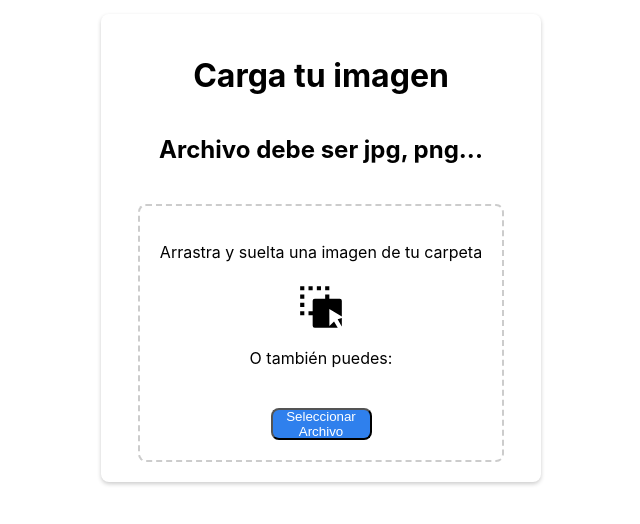
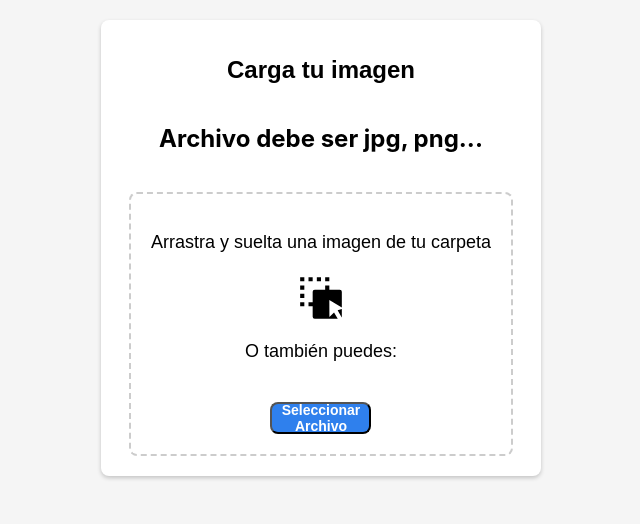
Before and after one commit to leygallego/carga_imagenes, a React (Create React App) app: page / in a window 1280 px wide. Shown: the part 152-676 px from the top of the page, without its empty margins (319-959 px from the left). Built offline with nearby package versions, Linux system fonts and the light colour scheme.

Commit message:
Fondos, fuentes y otros

```diff
--- a/src/components/ImageUploader.css
+++ b/src/components/ImageUploader.css
@@ -4,6 +4,7 @@
     align-items: center;
     justify-content: center;
     height: 100vh;
+    background-color: #f5f5f5;
   }
 
   .card {
@@ -16,22 +17,28 @@
     align-items: center;
     justify-content: center;
     text-align: center;
+    background-color: #ffffff; /* Color de fondo para el card */
   }
 
   .title {
     text-align: center;
     margin-bottom: 20px;
+    font-family: 'Arial', sans-serif; /* Fuente para el título */
+    font-size: 24px; /* Tamaño del título */
+    font-weight: bold; /* Negrita para el título */
   }
 
   .text {
     text-align: center;
     margin-bottom: 20px;
+    font-family: 'Arial', sans-serif; /* Fuente para el texto */
+    font-size: 18px; /* Tamaño del texto */
   }
 
   .custom-button {
     width: 101px;
     height: 31.984px;
-    background-color: #2F80ED;
+    background-color: #2f80ed;
     color: white;
     box-sizing: border-box;
     border-radius: 8px;
@@ -40,6 +47,9 @@
     align-items: center;
     margin-top: 20px;
     flex-shrink: 0;
+    font-family: 'Arial', sans-serif; /* Fuente para el botón */
+    font-size: 14px; /* Tamaño del botón */
+    font-weight: bold; /* Negrita para el botón */
     /* Otros estilos personalizados según tus necesidades */
   }
 
```
